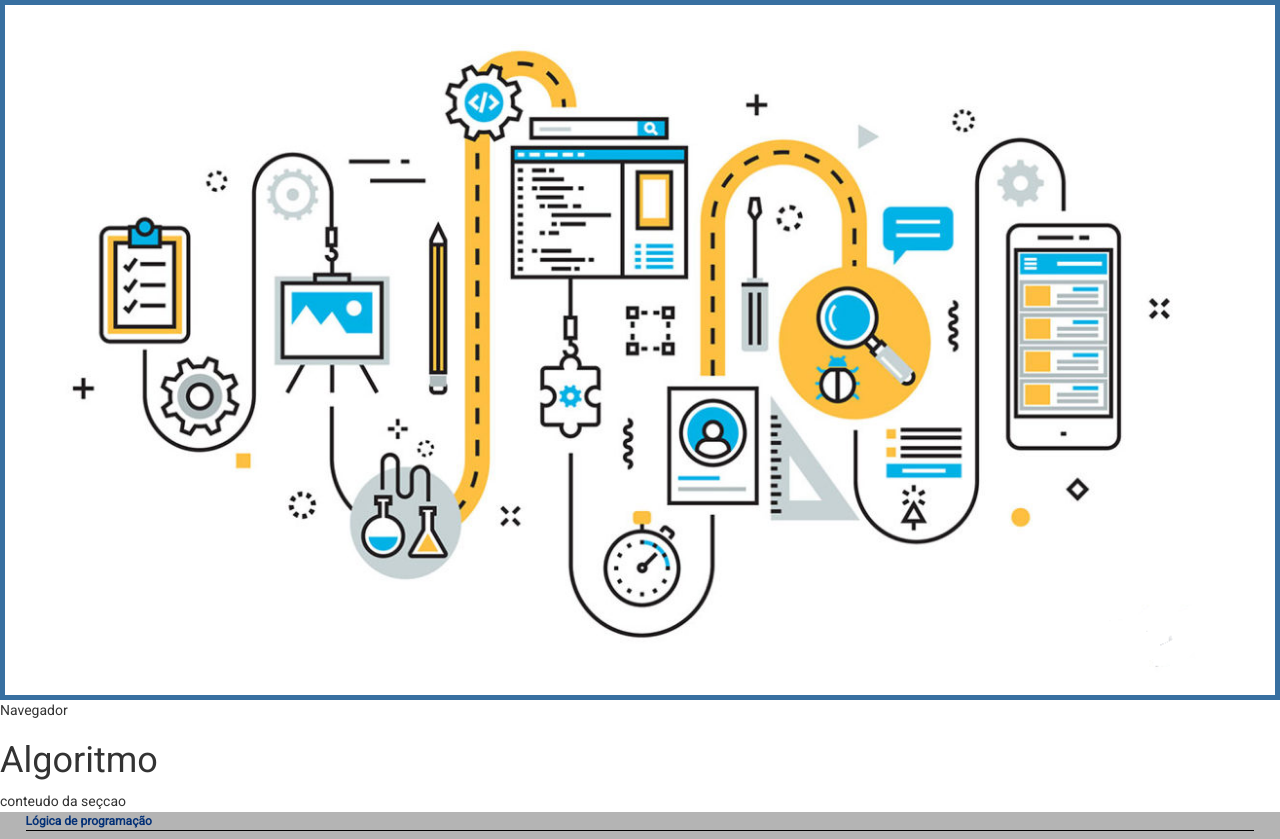
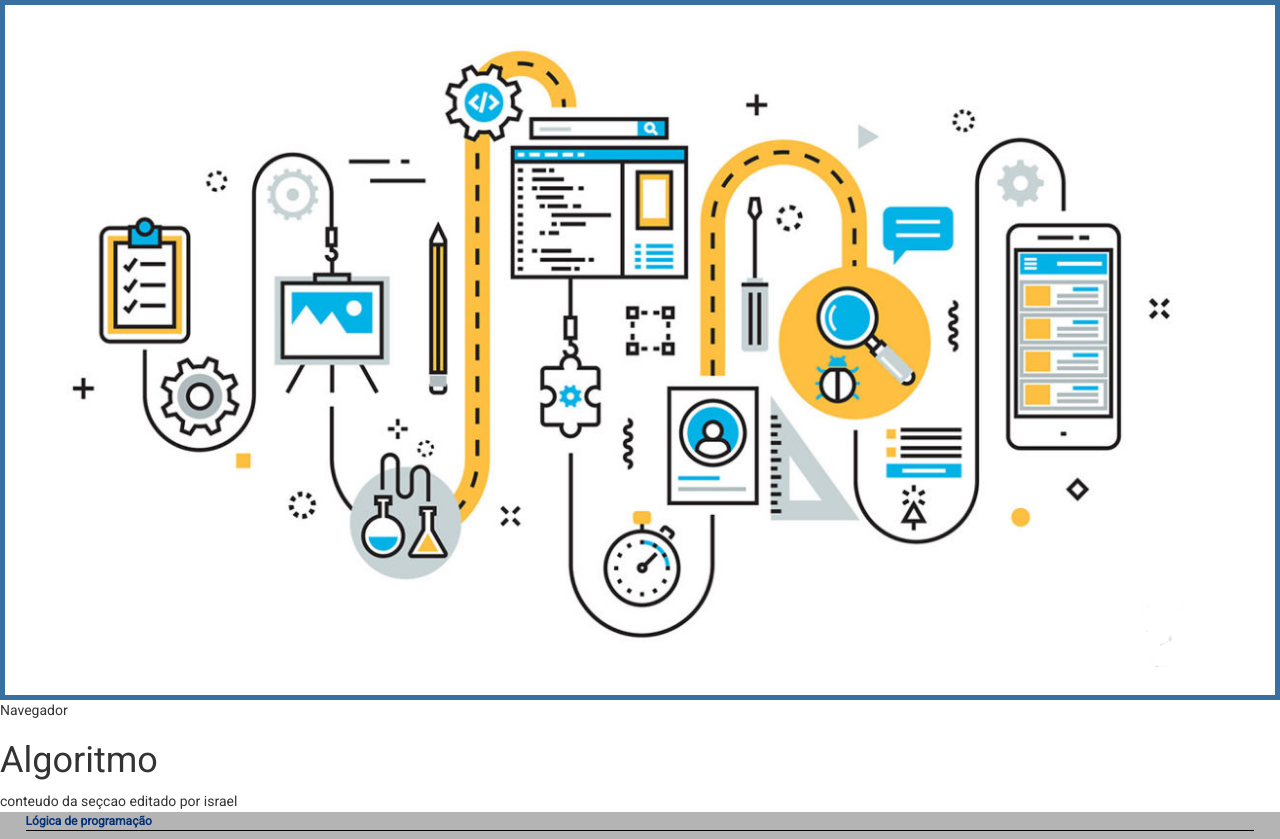
Before and after one commit to israelmurilocadorin/new, a plain HTML site: page siteIsra/Algoritimo/index.html in a window 1280 px wide. Shown: the top 839 px of the page. Drawn offline with nearby package versions, Linux system fonts and the light colour scheme.

Commit message:
atualizacao

```diff
--- a/siteIsra/Algoritimo/index.html
+++ b/siteIsra/Algoritimo/index.html
@@ -20,6 +20,7 @@
       </article>
 	  <section>
 		conteudo da seçcao
+		editado por israel
 	  </section>
 	   <div class =" caixa-conteudo cor-do-texto texto-justificado">
             <p class="title-size">Lógica de programação</p>
```
